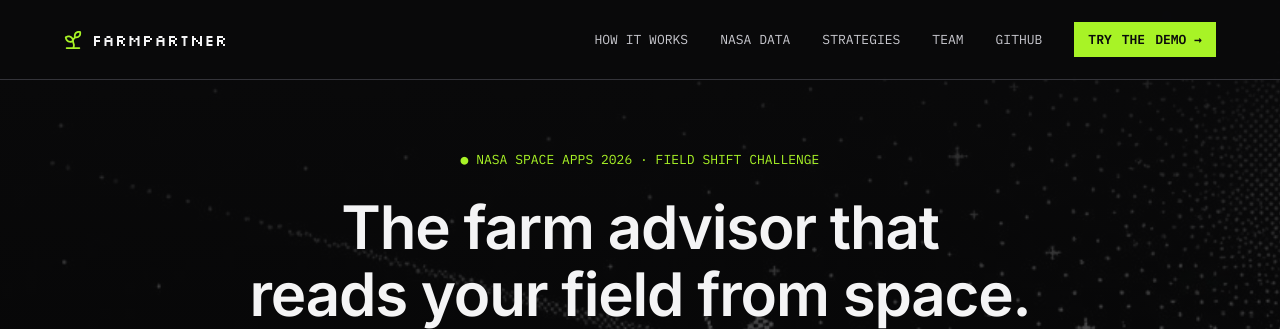
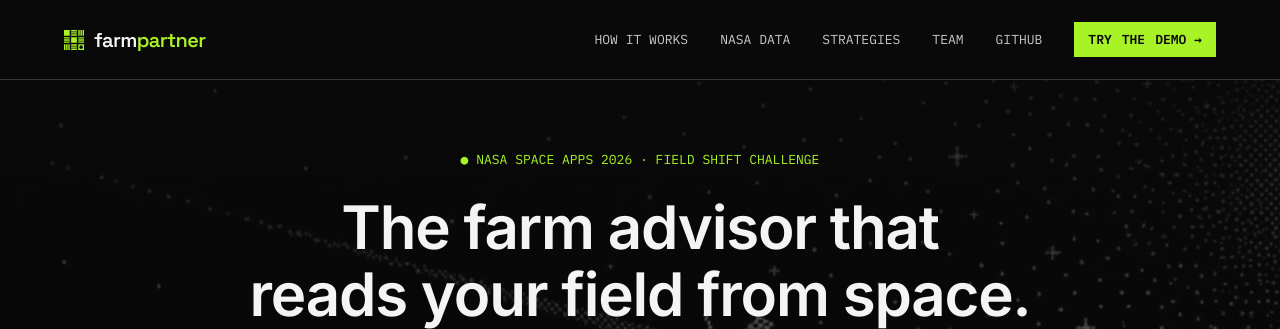
Before and after one commit to iker-gonzalez/farmpartner, a FastAPI app: page / in a window 1280 px wide. Shown: the top 329 px of the page. Run offline with FastAPI, Linux system fonts and the light colour scheme.

Commit message:
feat: Rotation Quilt logo and favicons
New FarmPartner mark: nine fields in different crops on a 28-unit grid, one
under a center pivot. Landing header uses the mark with a Space Grotesk
wordmark; adds SVG/PNG favicons and an apple-touch icon in app/static/brand.

Co-Authored-By: Claude Opus 5.5 <noreply@anthropic.com>

```diff
--- a/app/templates/landing.html
+++ b/app/templates/landing.html
@@ -7,9 +7,12 @@
 <meta name="description" content="Send a location pin on WhatsApp. FarmPartner reads 20 years of NASA climate, soil-moisture and vegetation data for your field and compares your crop rotation with two that fit your climate.">
 <meta property="og:title" content="FarmPartner — the farm advisor that reads your field from space">
 <meta property="og:image" content="/static/landing/hero.jpg">
+<link rel="icon" href="/static/brand/favicon.svg" type="image/svg+xml">
+<link rel="icon" href="/static/brand/favicon-32.png" sizes="32x32">
+<link rel="apple-touch-icon" href="/static/brand/apple-touch-icon.png">
 <link rel="preconnect" href="https://fonts.googleapis.com">
 <link rel="preconnect" href="https://fonts.gstatic.com" crossorigin>
-<link href="https://fonts.googleapis.com/css2?family=IBM+Plex+Mono:wght@400;600&family=Inter:wght@400;500;600&family=Silkscreen&display=swap" rel="stylesheet">
+<link href="https://fonts.googleapis.com/css2?family=IBM+Plex+Mono:wght@400;600&family=Inter:wght@400;500;600&family=Space+Grotesk:wght@600&display=swap" rel="stylesheet">
 <link rel="preload" as="image" href="/static/landing/hero.jpg" media="(min-width: 801px)">
 <style>
   :root {
@@ -32,8 +35,9 @@
   header { position: sticky; top: 0; z-index: 10; display: flex; justify-content: space-between; align-items: center;
     padding: 22px 64px; background: #0a0a0bd9; border-bottom: 1px solid var(--line); backdrop-filter: blur(6px); }
   .logo { display: flex; align-items: center; gap: 10px; }
-  .logo svg { width: 18px; height: 18px; }
-  .wordmark { font-family: "Silkscreen", var(--mono); font-size: 16px; color: var(--ink); letter-spacing: .5px; }
+  .logo svg { width: 20px; height: 20px; }
+  .wordmark { font-family: "Space Grotesk", var(--sans); font-size: 20px; font-weight: 600; color: var(--ink); letter-spacing: -.6px; line-height: 1; }
+  .wordmark b { font-weight: 600; color: var(--lime); }
   nav { display: flex; align-items: center; gap: 32px; }
   nav a { font-family: var(--mono); font-size: 13px; color: var(--ink-2); }
   nav a:hover { color: var(--ink); }
@@ -122,8 +126,8 @@
   <section class="hero">
     <header>
       <a class="logo" href="/" aria-label="FarmPartner home">
-        <svg viewBox="0 0 13.5005 14.977" aria-hidden="true"><path transform="matrix(1 -0.000029 0.000029 1 -2.2501 -1.5112)" fill="#a8f326" d="{{ sprout_path }}"/></svg>
-        <span class="wordmark">FARMPARTNER</span>
+        <svg viewBox="0 0 28 28" aria-hidden="true"><path fill="#a8f326" fill-rule="evenodd" d="M0 0h8v8h-8zM10 0h8v2h-8zM10 3h8v2h-8zM10 6h8v2h-8zM20 0h2v8h-2zM23 0h2v8h-2zM26 0h2v8h-2zM0 10h8v2h-8zM0 13h8v2h-8zM0 16h8v2h-8zM10 10h8v8h-8zM20 10h8v2h-8zM20 13h8v2h-8zM20 16h8v2h-8zM0 20h2v8h-2zM3 20h2v8h-2zM6 20h2v8h-2zM10 20h8v2h-8zM10 23h8v2h-8zM10 26h8v2h-8zM20 20h8v8h-8zM21.5 24a2.5 2.5 0 1 0 5.0 0a2.5 2.5 0 1 0 -5.0 0z"/></svg>
+        <span class="wordmark">farm<b>partner</b></span>
       </a>
       <nav>
         <a href="{{ repo }}#how-it-works">HOW IT WORKS</a>
```
Also changed, not shown: app/static/brand/apple-touch-icon.png (added), app/static/brand/favicon-32.png (added), app/static/brand/favicon.svg (added), app/static/brand/icon-512.png (added), app/static/brand/mark-green.svg (added), app/static/brand/mark-ink.svg (added), app/static/brand/mark.svg (added).
